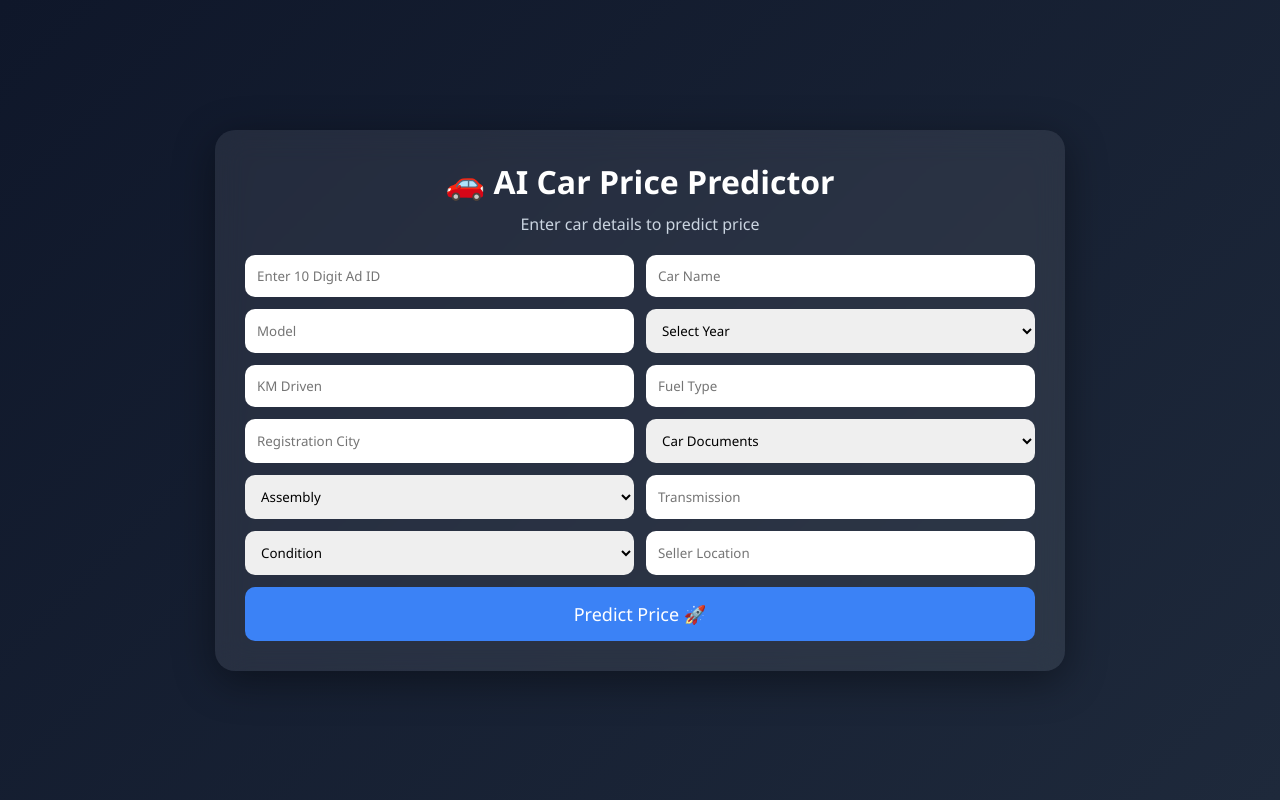
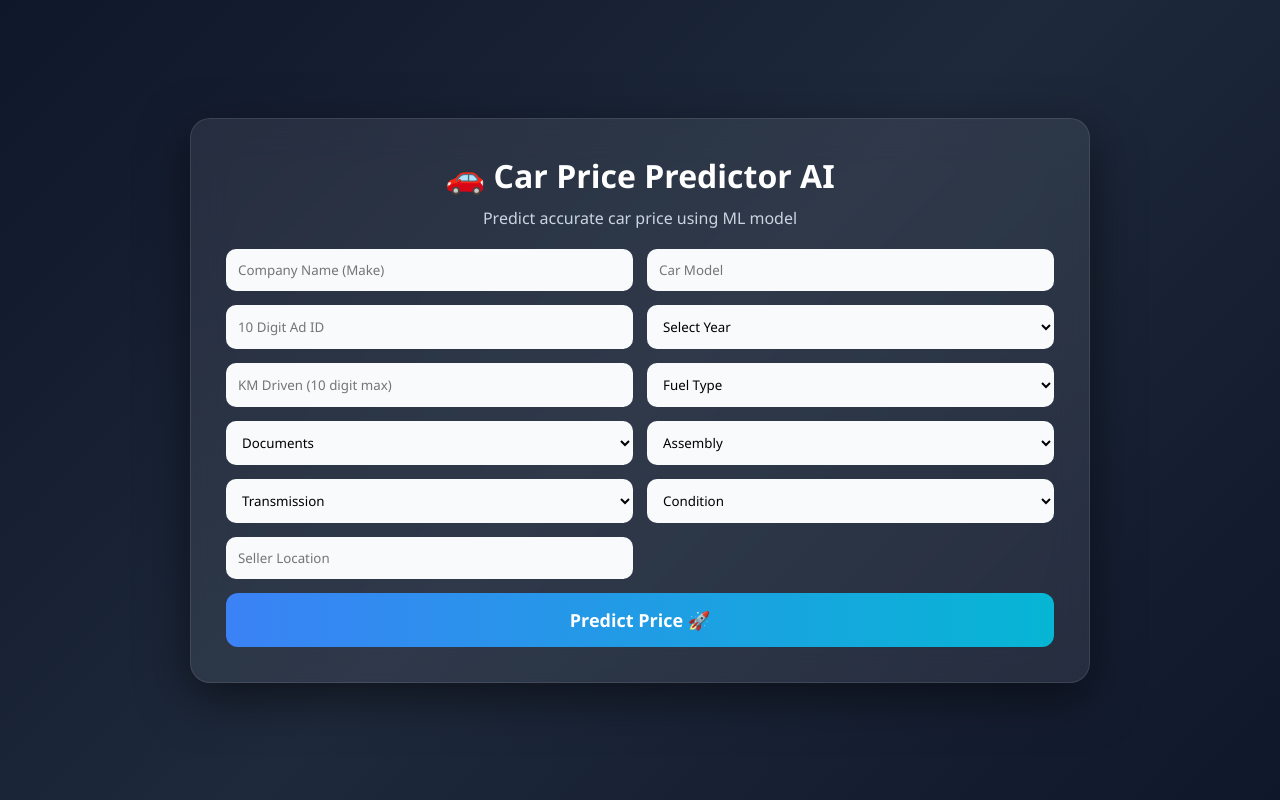
Before and after one commit to sadalaavinshreddy-source/car-price-predictor, a Flask app: page / in a window 1280 px wide. Run offline with Flask 3, Linux system fonts and the light colour scheme; parts of the project's set-up code (start-up, migrations or seed data) failed here and were passed over.

Commit message:
Final UI + backend update

```diff
--- a/app.py
+++ b/app.py
@@ -4,8 +4,9 @@ import joblib
 
 app = Flask(__name__)
 
-# load model
+# Load trained model
 model = joblib.load("car_price_model.pkl")
+
 
 @app.route('/')
 def home():
@@ -15,9 +16,10 @@ def home():
 @app.route('/predict', methods=['POST'])
 def predict():
 
+    # Collect form data
     data = {
         'Ad ID': [int(request.form['ad_id'])],
-        'Car Name': [request.form['car_name']],
+        'Car Name': [request.form['car_name']],   # company name
         'Model': [request.form['model']],
         'Year': [int(request.form['year'])],
         "KM's driven": [int(request.form['kms'])],
@@ -30,13 +32,17 @@ def predict():
         'Seller Location': [request.form['seller_location']]
     }
 
+    # Convert to DataFrame
     input_df = pd.DataFrame(data)
 
+    # Prediction
     prediction = model.predict(input_df)
 
-    return render_template('index.html',
-                           prediction=round(float(prediction[0]), 2))
+    return render_template(
+        'index.html',
+        prediction=round(float(prediction[0]), 2)
+    )
 
 
 if __name__ == "__main__":
-    app.run(host="0.0.0.0", port=5000)
+    app.run(host="0.0.0.0", port=5000, debug=True)
--- a/static/style.css
+++ b/static/style.css
@@ -2,11 +2,11 @@
 margin:0;
 padding:0;
 box-sizing:border-box;
-font-family:'Segoe UI';
+font-family:'Segoe UI', sans-serif;
 }
 
 body{
-background:linear-gradient(135deg,#0f172a,#1e293b);
+background: linear-gradient(135deg, #0f172a, #1e293b, #0f172a);
 height:100vh;
 display:flex;
 justify-content:center;
@@ -14,18 +14,20 @@ align-items:center;
 }
 
 .container{
-width:850px;
-padding:30px;
+width:900px;
+padding:35px;
 border-radius:20px;
-background:rgba(255,255,255,0.08);
-backdrop-filter:blur(15px);
-box-shadow:0 10px 40px rgba(0,0,0,0.4);
+background: rgba(255,255,255,0.08);
+backdrop-filter: blur(20px);
+box-shadow: 0 15px 50px rgba(0,0,0,0.5);
 text-align:center;
-animation:fadeIn 1s ease-in-out;
+animation: fadeIn 1s ease-in-out;
+border:1px solid rgba(255,255,255,0.1);
 }
 
 h1{
 color:#fff;
+font-size:32px;
 margin-bottom:10px;
 }
 
@@ -37,7 +39,7 @@ margin-bottom:20px;
 form{
 display:grid;
 grid-template-columns:1fr 1fr;
-gap:12px;
+gap:14px;
 }
 
 input, select{
@@ -46,38 +48,40 @@ border:none;
 border-radius:10px;
 outline:none;
 transition:0.3s;
+background:#f8fafc;
 }
 
 input:focus, select:focus{
 transform:scale(1.03);
-box-shadow:0 0 10px #3b82f6;
+box-shadow:0 0 12px #38bdf8;
 }
 
 button{
 grid-column:span 2;
 padding:15px;
-background:#3b82f6;
+background: linear-gradient(90deg,#3b82f6,#06b6d4);
 border:none;
-border-radius:10px;
+border-radius:12px;
 color:white;
 font-size:18px;
 cursor:pointer;
 transition:0.3s;
+font-weight:bold;
 }
 
 button:hover{
-background:#2563eb;
 transform:scale(1.05);
+background: linear-gradient(90deg,#2563eb,#0891b2);
 }
 
 .result{
 margin-top:20px;
-padding:20px;
-background:linear-gradient(135deg,#22c55e,#16a34a);
+padding:18px;
+background: linear-gradient(135deg,#22c55e,#16a34a);
 color:white;
-font-size:22px;
+font-size:20px;
 border-radius:12px;
-animation:pop 0.5s ease-in-out;
+animation: pop 0.5s ease-in-out;
 }
 
 /* Loader */
--- a/templates/index.html
+++ b/templates/index.html
@@ -4,7 +4,6 @@
 <meta charset="UTF-8">
 <meta name="viewport" content="width=device-width, initial-scale=1.0">
 <title>Car Price Predictor AI</title>
-
 <link rel="stylesheet" href="{{ url_for('static', filename='style.css') }}">
 </head>
 
@@ -12,36 +11,45 @@
 
 <div class="container">
 
-    <h1>🚗 AI Car Price Predictor</h1>
-    <p>Enter car details to predict price</p>
+<h1>🚗 Car Price Predictor AI</h1>
+<p>Predict accurate car price using ML model</p>
 
 <form action="/predict" method="POST" onsubmit="showLoader()">
 
+<!-- Company Name -->
+<input type="text" name="car_name" placeholder="Company Name (Make)" required>
+
+<!-- Model -->
+<input type="text" name="model" placeholder="Car Model" required>
+
+<!-- Ad ID -->
 <input type="text" name="ad_id"
-               placeholder="Enter 10 Digit Ad ID"
+placeholder="10 Digit Ad ID"
 pattern="[0-9]{10}" maxlength="10" required>
 
-        <input type="text" name="car_name" placeholder="Car Name" required>
-
-        <input type="text" name="model" placeholder="Model" required>
-
-        <!-- Year Dropdown -->
+<!-- Year -->
 <select name="year" required>
 <option value="">Select Year</option>
-            {% for y in range(2025, 1999, -1) %}
+{% for y in range(2026, 1990, -1) %}
 <option value="{{ y }}">{{ y }}</option>
 {% endfor %}
 </select>
 
-        <input type="number" name="kms" placeholder="KM Driven" required>
+<!-- KM Driven -->
+<input type="number" name="kms"
+placeholder="KM Driven (10 digit max)"
+maxlength="10" required>
 
-        <input type="text" name="fuel" placeholder="Fuel Type" required>
-
-        <input type="text" name="registration_city" placeholder="Registration City" required>
+<!-- Fuel -->
+<select name="fuel" required>
+<option value="">Fuel Type</option>
+<option>Petrol</option>
+<option>Diesel</option>
+</select>
 
 <!-- Documents -->
 <select name="documents" required>
-            <option value="">Car Documents</option>
+<option value="">Documents</option>
 <option>Original</option>
 <option>Not Original</option>
 </select>
@@ -49,26 +57,31 @@
 <!-- Assembly -->
 <select name="assembly" required>
 <option value="">Assembly</option>
+<option>Local</option>
 <option>Imported</option>
-            <option>Local</option>
 </select>
 
-        <input type="text" name="transmission" placeholder="Transmission" required>
+<!-- Transmission -->
+<select name="transmission" required>
+<option value="">Transmission</option>
+<option>Manual</option>
+<option>Automatic</option>
+</select>
 
 <!-- Condition -->
 <select name="condition" required>
 <option value="">Condition</option>
 <option>Used</option>
-            <option>New</option>
+<option>Not Used</option>
 </select>
 
+<!-- Seller Location -->
 <input type="text" name="seller_location" placeholder="Seller Location" required>
 
 <button type="submit">Predict Price 🚀</button>
 
 </form>
 
-    <!-- Loader -->
 <div id="loader" class="loader"></div>
 
 {% if prediction %}
```
Lines whose indentation alone changed are shown as unchanged.
